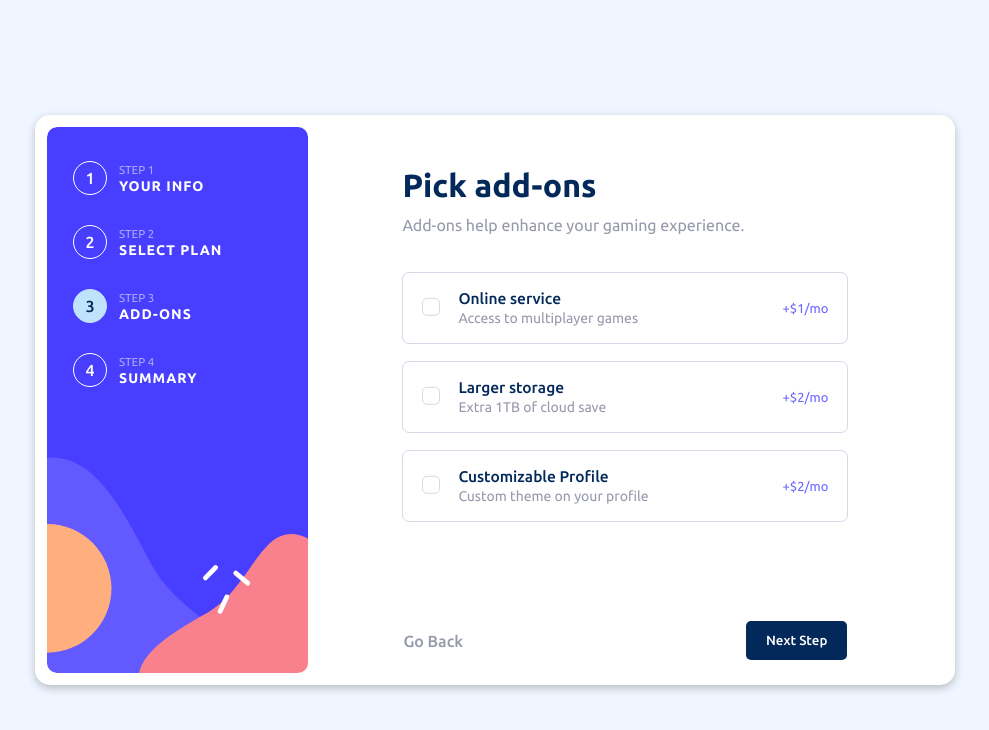
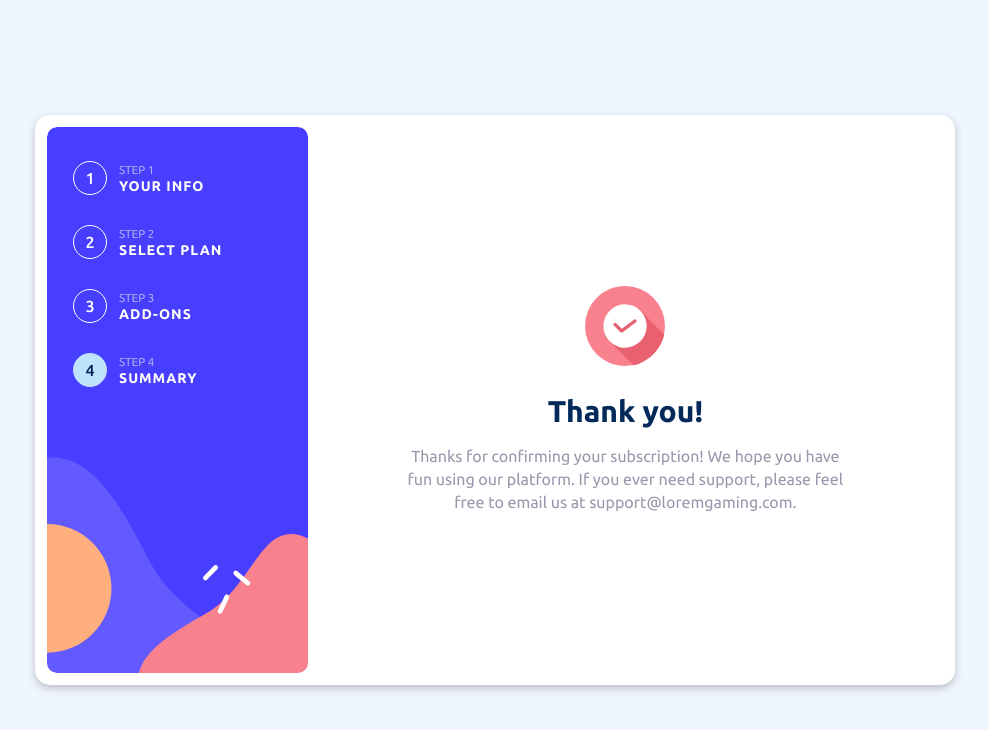
Before and after one commit to Mrcsbda/Multi-step-form, a React (Vite) app: page / in a window 1280 px wide. Shown: the top 730 px of the page, without its empty margins (145-1134 px from the left). Built offline with nearby package versions, Linux system fonts and the light colour scheme.

Commit message:
:lipstick: finishing up and confirmed subscription desktop

```diff
--- a/src/components/confirmedSubscription/confirmedSubscription.scss
+++ b/src/components/confirmedSubscription/confirmedSubscription.scss
@@ -23,3 +23,20 @@
         line-height: 25px;
     }
 }
+@media screen and (min-width: 930px) {
+    .confirmed-subscription {
+        padding: 0;
+
+        &__icon {
+            width: 80px;
+        }
+
+        &__title {
+            font-size: 30px;
+        }
+
+        &__text {
+            line-height: 23px;
+        }
+    }
+}
--- a/src/components/finishingUp/finishingUp.scss
+++ b/src/components/finishingUp/finishingUp.scss
@@ -81,3 +81,42 @@
         }
     }
 }
+
+@media screen and (min-width: 930px) {
+    .finishing-up {
+        &__info-container {
+            padding: 19px;
+            margin-bottom: 27px;
+        }
+
+        &__plan {
+            &-title {
+                font-size: 16px;
+                margin-bottom: 3px;
+            }
+
+            &-change{
+                &:hover {
+                    cursor: pointer;
+                    color: $purplish-blue;
+                }
+            }
+
+            &-price {
+                font-size: 15px;
+            }
+        }
+
+        &__separator {
+            margin: 22px 0 17px 0;
+        }
+
+        &__total {
+            padding: 0 18px;
+
+            &-price {
+                font-size: 16px;
+            }
+        }
+    }
+}
--- a/src/page/App.jsx
+++ b/src/page/App.jsx
@@ -9,7 +9,7 @@ import ConfirmedSubscription from '../components/confirmedSubscription/Confirmed
 
 const App = () => {
   const { formConfirmed } = useSelector(state => state.info)
-  const [stepActive, setStepActive] = useState(3)
+  const [stepActive, setStepActive] = useState(5)
   const steps = [
     {
       number: 1,
@@ -71,7 +71,7 @@ const App = () => {
           }
         </section>
         <section className='app__form-container'>
-          <div className='app__form-step-container'>
+          <div className={`app__form-step-container ${stepActive === 5 ? 'app__form-step-container--confirmed' : ''}`}>
             {
               stepActive < 5 &&
               <>
--- a/src/page/app.scss
+++ b/src/page/app.scss
@@ -175,7 +175,14 @@
             position: static;
             box-shadow: none;
             max-width: 490px;
-            padding: 40px 22px
+            padding: 40px 22px;
+
+            &--confirmed {
+                height: 100%;
+                display: flex;
+                justify-content: center;
+                align-items: center;
+            }
         }
 
         &__form-title {
@@ -197,6 +204,10 @@
             &:hover {
                 opacity: 0.9;
             }
+
+            &--confirm {
+                padding: 12px 25px;
+            }
         }
 
         &__form-go-back-text {
```
